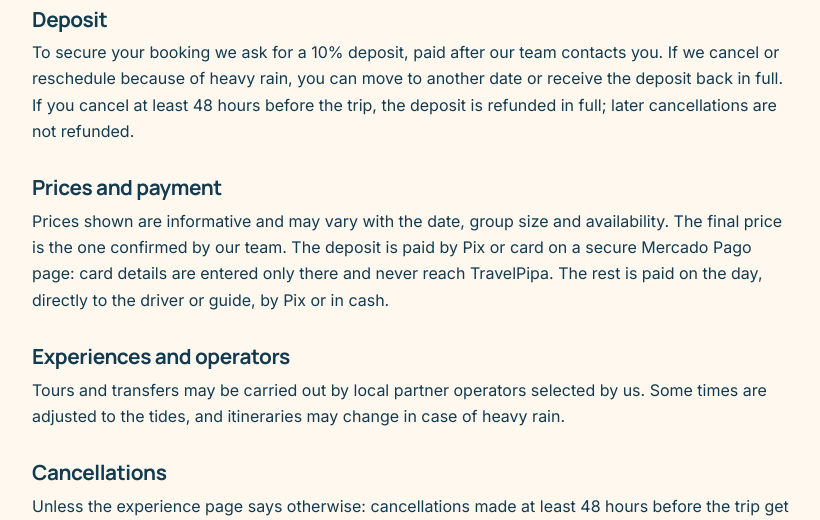
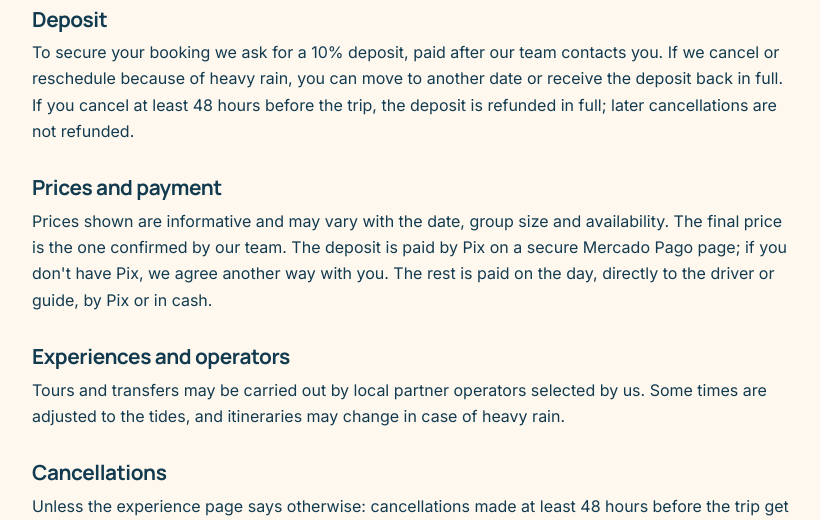
Before and after one commit to Makarios44/TravelPipa, a Django app: page /en/terms-and-conditions/ in a window 1280 px wide. Shown: the part 482-1002 px from the top of the page, without its empty margins (12-832 px from the left). Run offline with Django 5.2, Linux system fonts and the light colour scheme; data comes from the database, SQL or seed files in the repository; parts of the project's set-up code (start-up, migrations or seed data) failed here and were passed over; some libraries are stand-ins or nearby versions.

Commit message:
Sinal pelo Mercado Pago só com Pix
O Mercado Pago pede CPF a quem paga com cartão, o que turistas estrangeiros
não têm. A cobrança agora exclui cartão, boleto e lotérica; textos do site,
FAQ, termos e mensagens do painel dizem "por Pix" e orientam quem vem do
exterior a falar com a agência para combinar outra forma.

```diff
--- a/bookings/test_mercadopago.py
+++ b/bookings/test_mercadopago.py
@@ -83,7 +83,12 @@ class DepositTests(BaseTestCase):
         self.assertEqual(body["external_reference"], str(booking.uuid))
         self.assertTrue(body["notification_url"].endswith("/pagamentos/mercadopago/"))
         self.assertTrue(body["back_urls"]["success"].endswith(url))
+        excluded = {item["id"] for item in body["payment_methods"]["excluded_payment_types"]}
+        self.assertTrue({"credit_card", "debit_card", "ticket"} <= excluded)  # Pix only
+        self.assertNotIn("bank_transfer", excluded)
         self.assertContains(page, PREFERENCE["init_point"].replace("&", "&amp;"))
+        self.assertContains(page, "with Pix")
+        self.assertNotContains(page, "Pix or card")
         self.assertEqual(page["X-Robots-Tag"], "noindex, nofollow")
         booking.refresh_from_db()
         self.assertEqual((booking.payment_status, booking.mp_preference_id), ("waiting", "pref-123"))
--- a/core/faq.py
+++ b/core/faq.py
@@ -27,9 +27,9 @@ FAQ_GROUPS = [
          _("No. Booking on the website is free and takes a few minutes. Your date is secured with a 10% "
            "deposit, and the rest is paid on the day of the trip.")),
         (_("How do I pay the deposit, and is it safe?"),
-         _("The 10% deposit is paid by Pix or card on a secure Mercado Pago page, through the link we send you. "
-           "Your card details are entered only on Mercado Pago: we never see them and we never ask for them by "
-           "WhatsApp or e-mail. When the payment goes through, your booking is marked as paid automatically.")),
+         _("The 10% deposit is paid by Pix on a secure Mercado Pago page, through the link we send you. When "
+           "the payment goes through, your booking is marked as paid automatically. Visiting from abroad, or don't have "
+           "Pix? Write to us and we agree another way to pay the deposit.")),
         (_("How do I pay the rest?"),
          _("The remaining 90% is paid on the day, directly to the driver or guide, by Pix or in cash.")),
         (_("How do I know my booking is confirmed?"),
--- a/panel/forms.py
+++ b/panel/forms.py
@@ -203,7 +203,7 @@ class BookingUpdateForm(PanelFormMixin, forms.ModelForm):
                                          for value, label in BookingRequest.Status.choices]
         self.fields["deposit_amount"].label = "Valor do sinal (R$)"
         self.fields["deposit_amount"].help_text = (
-            "O cliente paga este valor pelo Mercado Pago (Pix ou cartão). Vazio = sem cobrança online.")
+            "O cliente paga este valor por Pix pelo Mercado Pago. Vazio = sem cobrança online.")
         if self.instance.payment_status == BookingRequest.PaymentStatus.PAID:
             self.fields["deposit_amount"].disabled = True
             self.fields["deposit_amount"].help_text = "Sinal já pago: não pode ser alterado."
--- a/panel/views.py
+++ b/panel/views.py
@@ -440,11 +440,11 @@ def deposit_link(request, booking):
 
 DEPOSIT_MESSAGES = {
     "pt-br": "Olá, {name}! Para garantir a sua reserva {ref}, o sinal é de R$ {amount}. "
-             "Você pode pagar com Pix ou cartão por este link seguro do Mercado Pago: {url}",
+             "Você pode pagar com Pix por este link seguro do Mercado Pago: {url}",
     "es": "¡Hola, {name}! Para asegurar tu reserva {ref}, la seña es de R$ {amount}. "
-          "Puedes pagar con Pix o tarjeta en este enlace seguro de Mercado Pago: {url}",
+          "Puedes pagar con Pix en este enlace seguro de Mercado Pago: {url}",
     "en": "Hi {name}! To secure your booking {ref}, the deposit is R$ {amount}. "
-          "You can pay with Pix or card on this secure Mercado Pago link: {url}",
+          "You can pay with Pix on this secure Mercado Pago link: {url}",
 }
 
 
--- a/templates/bookings/booking_thanks.html
+++ b/templates/bookings/booking_thanks.html
@@ -17,7 +17,7 @@
       <p class="ref-code mb-4">{{ reference }}</p>
       {% if deposit_url %}
         <div class="deposit-cta mb-4">
-          <p class="mb-2"><strong>{% trans "Secure your date now" %}</strong> — {% blocktrans with amount=deposit %}the 10% deposit is {{ amount }}, with Pix or card.{% endblocktrans %}</p>
+          <p class="mb-2"><strong>{% trans "Secure your date now" %}</strong> — {% blocktrans with amount=deposit %}the 10% deposit is {{ amount }}, by Pix.{% endblocktrans %}</p>
           <a class="btn btn-accent btn-lg" href="{{ deposit_url }}"><i class="bi bi-lock" aria-hidden="true"></i> {% blocktrans with amount=deposit %}Pay the deposit ({{ amount }}){% endblocktrans %}</a>
           <p class="note-small mt-2 mb-0 justify-content-center"><span>{% trans "Optional: your booking is already registered, and you can also pay later." %}</span></p>
         </div>
--- a/templates/bookings/deposit.html
+++ b/templates/bookings/deposit.html
@@ -36,14 +36,14 @@
         {% elif status == "in_process" %}
           <div class="notice mb-3"><i class="bi bi-hourglass-split" aria-hidden="true"></i><div>{% trans "Your payment is being processed by Mercado Pago. As soon as it is approved, this page will show it as paid." %}</div></div>
         {% elif status == "rejected" or status == "failure" %}
-          <div class="notice mb-3"><i class="bi bi-exclamation-triangle" aria-hidden="true"></i><div>{% trans "The payment was not approved. You can try again with another card or with Pix." %}</div></div>
+          <div class="notice mb-3"><i class="bi bi-exclamation-triangle" aria-hidden="true"></i><div>{% trans "The payment was not approved. You can try again with Pix." %}</div></div>
         {% endif %}
 
         {% if pay_url %}
           <div class="d-grid gap-2 mt-3">
-            <a class="btn btn-accent btn-lg" href="{{ pay_url }}">{% blocktrans with amount=deposit %}Pay {{ amount }} with Pix or card{% endblocktrans %} <i class="bi bi-lock" aria-hidden="true"></i></a>
+            <a class="btn btn-accent btn-lg" href="{{ pay_url }}">{% blocktrans with amount=deposit %}Pay {{ amount }} with Pix{% endblocktrans %} <i class="bi bi-lock" aria-hidden="true"></i></a>
           </div>
-          <p class="note-small mt-3 mb-0"><i class="bi bi-shield-check" aria-hidden="true"></i><span>{% trans "You pay on Mercado Pago's secure page. We never see your card details. The rest of the amount is paid on the day." %}</span></p>
+          <p class="note-small mt-3 mb-0"><i class="bi bi-shield-check" aria-hidden="true"></i><span>{% trans "You pay by Pix on Mercado Pago's secure page. No Pix, or visiting from abroad? Write to us and we arrange another way. The rest of the amount is paid on the day." %}</span></p>
         {% elif not closed %}
           <div class="notice mb-0">
             <i class="bi bi-chat-dots" aria-hidden="true"></i>
--- a/templates/core/legal_terms_default.html
+++ b/templates/core/legal_terms_default.html
@@ -4,7 +4,7 @@
 <h2>{% trans "Deposit" %}</h2>
 <p>{% trans "To secure your booking we ask for a 10% deposit, paid after our team contacts you. If we cancel or reschedule because of heavy rain, you can move to another date or receive the deposit back in full. If you cancel at least 48 hours before the trip, the deposit is refunded in full; later cancellations are not refunded." %}</p>
 <h2>{% trans "Prices and payment" %}</h2>
-<p>{% trans "Prices shown are informative and may vary with the date, group size and availability. The final price is the one confirmed by our team. The deposit is paid by Pix or card on a secure Mercado Pago page: card details are entered only there and never reach TravelPipa. The rest is paid on the day, directly to the driver or guide, by Pix or in cash." %}</p>
+<p>{% trans "Prices shown are informative and may vary with the date, group size and availability. The final price is the one confirmed by our team. The deposit is paid by Pix on a secure Mercado Pago page; if you don't have Pix, we agree another way with you. The rest is paid on the day, directly to the driver or guide, by Pix or in cash." %}</p>
 <h2>{% trans "Experiences and operators" %}</h2>
 <p>{% trans "Tours and transfers may be carried out by local partner operators selected by us. Some times are adjusted to the tides, and itineraries may change in case of heavy rain." %}</p>
 <h2>{% trans "Cancellations" %}</h2>
--- a/templates/panel/booking_detail.html
+++ b/templates/panel/booking_detail.html
@@ -131,7 +131,7 @@
       {% elif not booking.deposit_amount %}
         <p class="small muted mb-0">Defina o <strong>valor do sinal</strong> no atendimento e salve para gerar o link de pagamento.</p>
       {% else %}
-        <p class="small muted">Sinal de <strong>R$ {{ booking.deposit_amount }}</strong>. Envie o link: o cliente paga com Pix ou cartão e a reserva fica marcada como paga sozinha.</p>
+        <p class="small muted">Sinal de <strong>R$ {{ booking.deposit_amount }}</strong>. Envie o link: o cliente paga com Pix e a reserva fica marcada como paga sozinha.</p>
         <div class="input-group mb-2">
           <input class="form-control form-control-sm" type="text" value="{{ deposit_url }}" readonly id="deposit-url" aria-label="Link do sinal">
           <button class="btn btn-outline-secondary btn-sm" type="button" data-copy="#deposit-url"><i class="bi bi-clipboard"></i> Copiar</button>
```
Also changed, not shown: bookings/mercadopago.py (+8 -0 lines), locale/es/LC_MESSAGES/django.po, locale/pt_BR/LC_MESSAGES/django.po, 2 other files.
